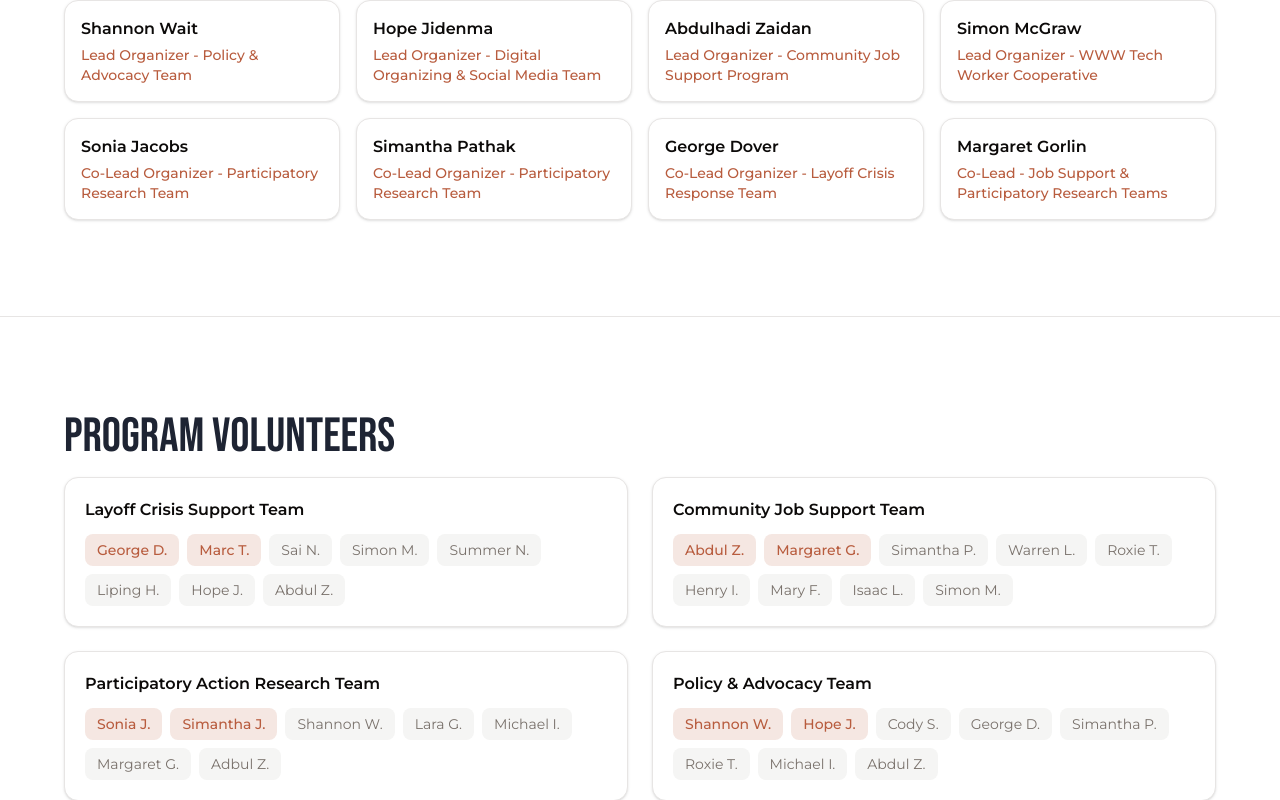
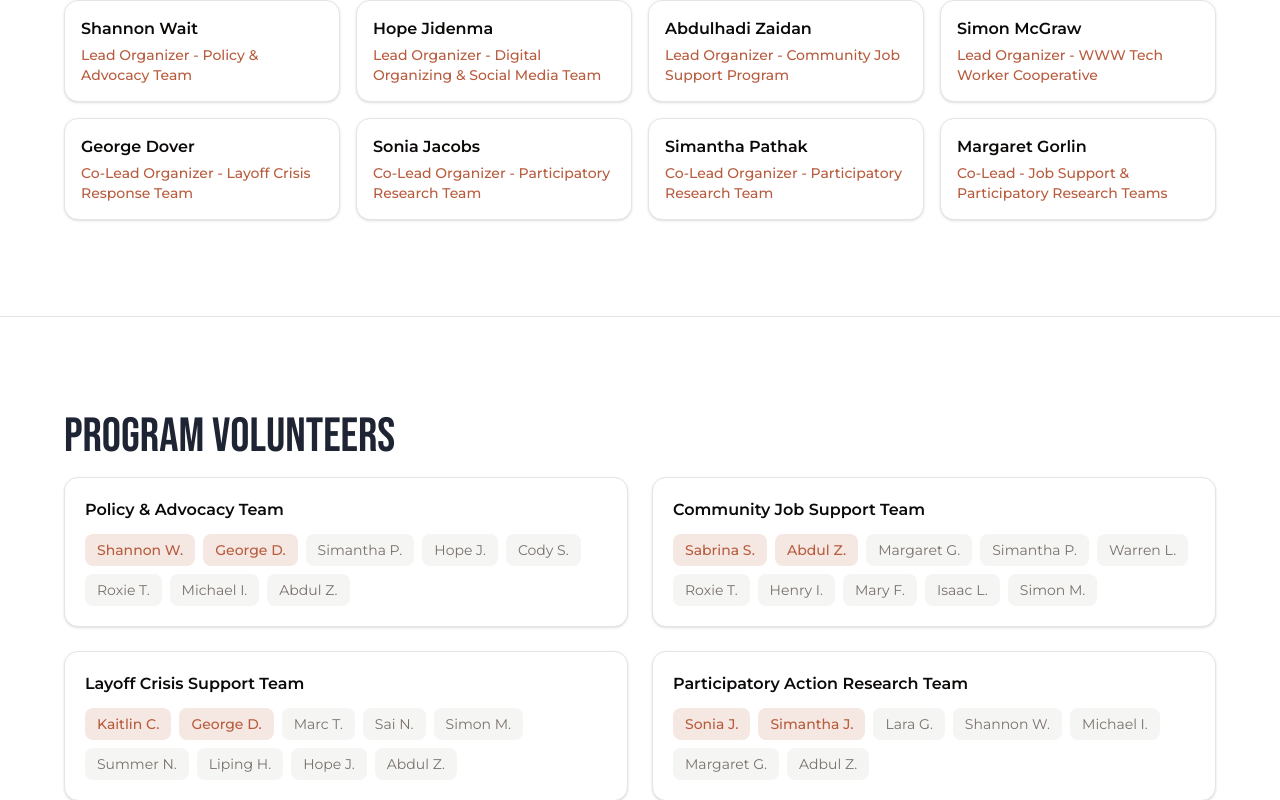
Before and after one commit to What-We-Will/community-platform, a Next.js app: page /about in a window 1280 px wide. Shown: the part 1960-2760 px from the top of the page. Built offline with nearby package versions, Linux system fonts and the light colour scheme; no server answers.

Commit message:
Reorder teams on About Us page
Move Policy & Advocacy to top-left, Layoff Crisis Support to left of row 2, and Participatory Action Research to right of row 2 in both the Core Team and Program Volunteers sections.

```diff
--- a/components/about/about-team.tsx
+++ b/components/about/about-team.tsx
@@ -69,6 +69,11 @@ const CORE_ORGANIZING_TEAM: TeamMember[] = [
     bio: "Leads storytelling and outreach. Connects our work to the broader movement for worker power.",
   },
   {
+    name: "George Dover",
+    role: "Co-Lead Organizer - Layoff Crisis Response Team",
+    bio: "Leads storytelling and outreach. Connects our work to the broader movement for worker power.",
+  },
+  {
     name: "Sonia Jacobs",
     role: "Co-Lead Organizer - Participatory Research Team",
     bio: "Leads storytelling and outreach. Connects our work to the broader movement for worker power.",
@@ -76,11 +81,6 @@ const CORE_ORGANIZING_TEAM: TeamMember[] = [
   {
     name: "Simantha Pathak",
     role: "Co-Lead Organizer - Participatory Research Team",
-    bio: "Leads storytelling and outreach. Connects our work to the broader movement for worker power.",
-  },
-  {
-    name: "George Dover",
-    role: "Co-Lead Organizer - Layoff Crisis Response Team",
     bio: "Leads storytelling and outreach. Connects our work to the broader movement for worker power.",
   },
   {
--- a/components/about/about-volunteers.tsx
+++ b/components/about/about-volunteers.tsx
@@ -1,23 +1,23 @@
 const WORKING_GROUPS = [
   {
-    name: "Layoff Crisis Support Team",
-    volunteers: ["George D.", "Marc T.", "Sai N.", "Simon M.", "Summer N.", "Liping H.", "Hope J.", "Abdul Z."],
+    name: "Policy & Advocacy Team",
+    volunteers: ["Shannon W.", "George D.", "Simantha P.", "Hope J.", "Cody S.", "Roxie T.", "Michael I.", "Abdul Z."],
   },
   {
     name: "Community Job Support Team",
-    volunteers: ["Abdul Z.", "Margaret G.", "Simantha P.", "Warren L.", "Roxie T.", "Henry I.", "Mary F.", "Isaac L.", "Simon M."],
+    volunteers: ["Sabrina S.", "Abdul Z.", "Margaret G.", "Simantha P.", "Warren L.", "Roxie T.", "Henry I.", "Mary F.", "Isaac L.", "Simon M."],
+  },
+  {
+    name: "Layoff Crisis Support Team",
+    volunteers: ["Kaitlin C.","George D.", "Marc T.", "Sai N.", "Simon M.", "Summer N.", "Liping H.", "Hope J.", "Abdul Z."],
   },
   {
     name: "Participatory Action Research Team",
-    volunteers: ["Sonia J.", "Simantha J.", "Shannon W.", "Lara G.", "Michael I.", "Margaret G.", "Adbul Z."],
-  },
-  {
-    name: "Policy & Advocacy Team",
-    volunteers: ["Shannon W.", "Hope J.", "Cody S.", "George D.", "Simantha P.", "Roxie T.", "Michael I.", "Abdul Z."],
+    volunteers: ["Sonia J.", "Simantha J.", "Lara G.", "Shannon W.", "Michael I.", "Margaret G.", "Adbul Z."],
   },
   {
     name: "Media & Digital Organizing Team",
-    volunteers: ["Hope J.", "Cody S.", "Sonia J.", "Allen P."],
+    volunteers: ["Kyle A.","Hope J.", "Cody S.", "Sonia J.", "Allen P."],
   },
   {
     name: "Platform Engineering Team & WWW Tech Worker Cooperative",
```
